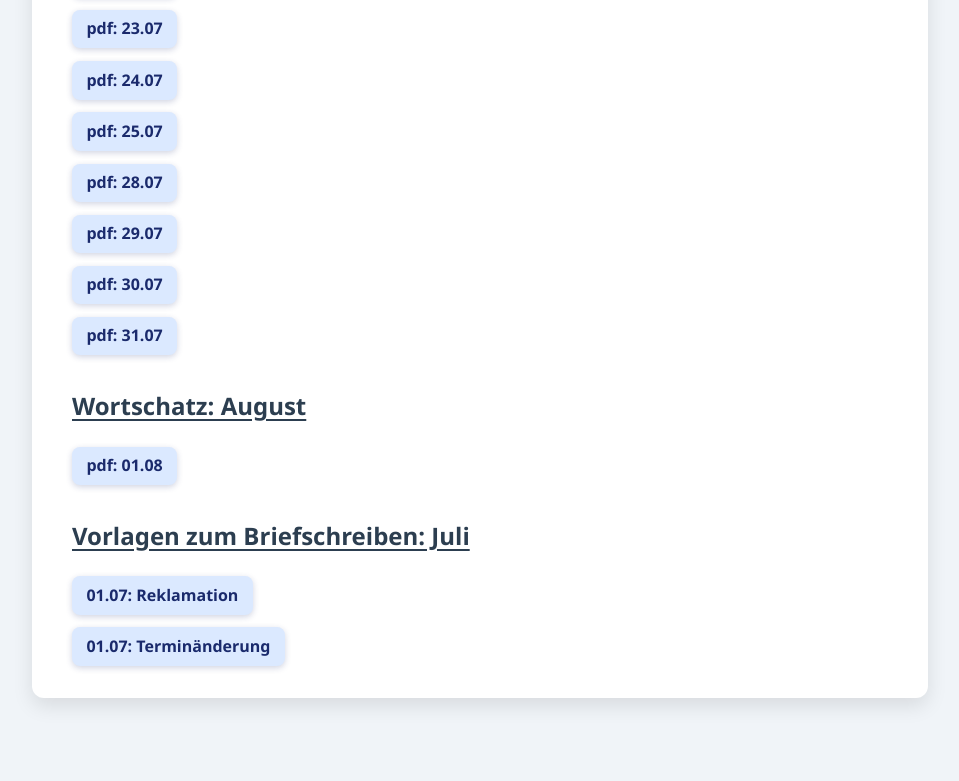
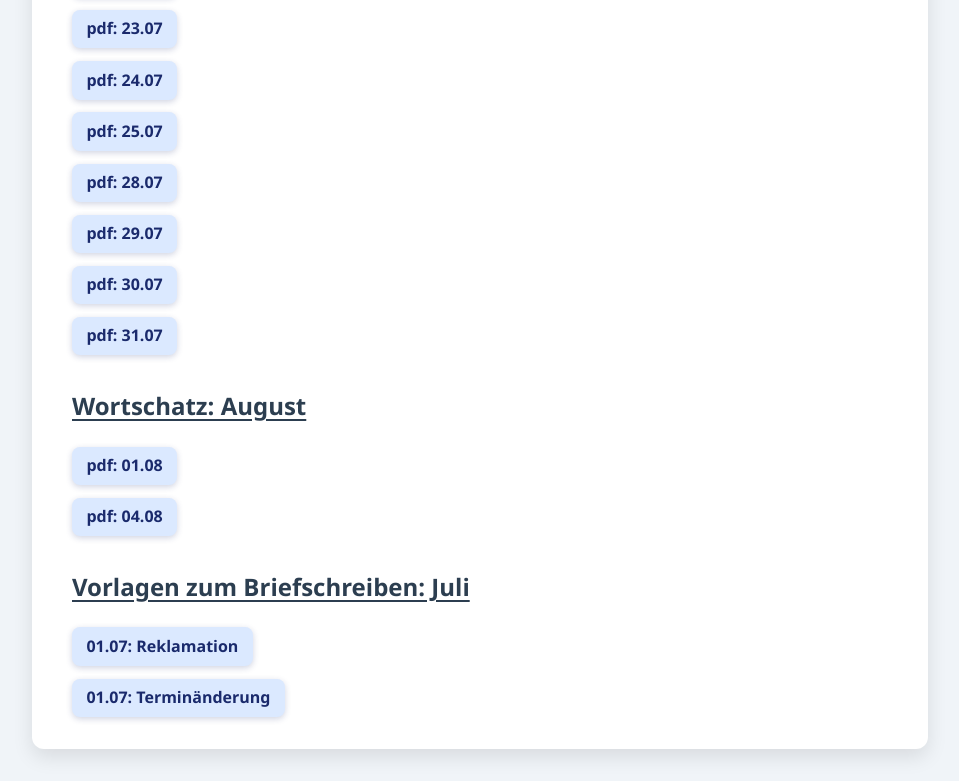
Before and after one commit to B2-C1-Kurs/B2-C1-Kurs.github.io, a plain HTML site: page index.html in a window 1280 px wide. Shown: the part 1422-2203 px from the top of the page, without its empty margins (160-1119 px from the left). Before the commit the page ends 2152 px from the top, so only its background shows below. Drawn offline with Linux system fonts and the light colour scheme.

Commit message:
added 04.08

```diff
--- a/index.html
+++ b/index.html
@@ -222,6 +222,9 @@
 <li>
   <a href="lektion_august_pdf/01.08.pdf" target="_blank" rel="noopener noreferrer">pdf: 01.08</a>
 </li>
+<li>
+  <a href="lektion_august_pdf/04.08.pdf" target="_blank" rel="noopener noreferrer">pdf: 04.08</a>
+</li>
 </ul>
 
 
```
Also changed, not shown: 3 other files.
